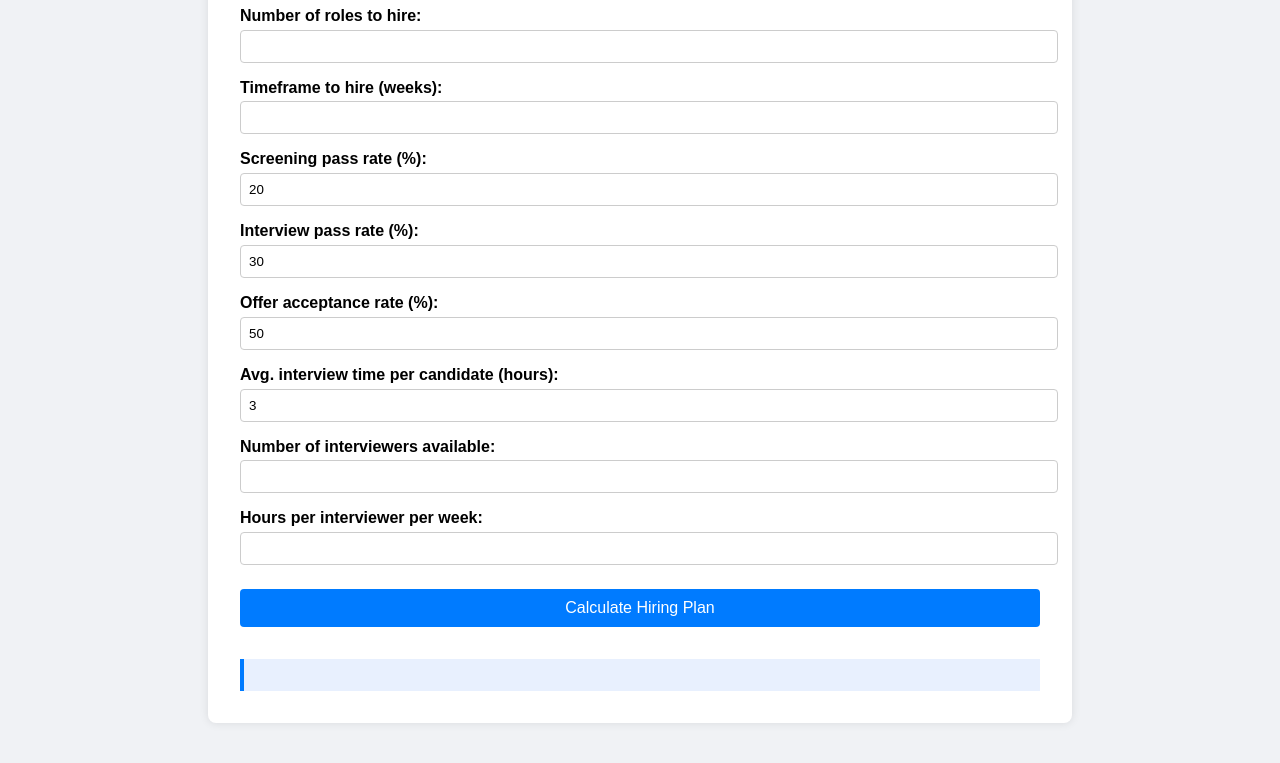
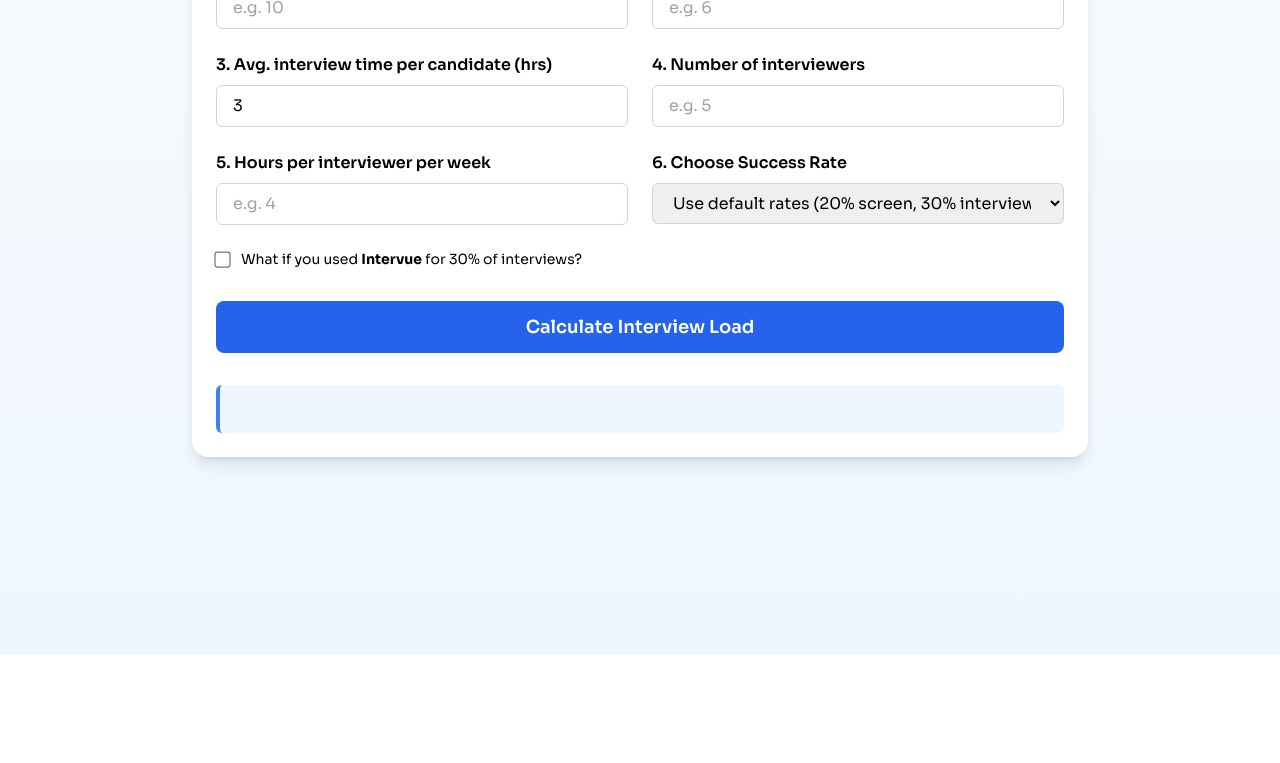
Before and after one commit to deeeptanshu/Hiring_Bandwidth_Analysis, a plain HTML site: page index.html in a window 1280 px wide. Shown: the part 145-908 px from the top of the page. After the commit the page ends 800 px from the top, so only its background shows below. Drawn offline with nearby package versions, Linux system fonts and the light colour scheme.

Commit message:
Update index.html

```diff
--- a/index.html
+++ b/index.html
@@ -3,119 +3,147 @@
 <head>
   <meta charset="UTF-8" />
   <meta name="viewport" content="width=device-width, initial-scale=1.0" />
-  <title>Hiring Plan Calculator</title>
+  <title>Hiring Bandwidth Analysis</title>
+  <link href="https://fonts.googleapis.com/css2?family=Sora:wght@400;600;700&display=swap" rel="stylesheet">
+  <script src="https://cdn.tailwindcss.com"></script>
   <style>
     body {
-      font-family: sans-serif;
-      background-color: #f0f2f5;
-      padding: 2rem;
+      font-family: 'Sora', sans-serif;
     }
-    .container {
-      background: white;
-      padding: 2rem;
-      border-radius: 8px;
-      max-width: 800px;
-      margin: auto;
-      box-shadow: 0 0 10px rgba(0,0,0,0.1);
+    @keyframes shimmer {
+      0% { background-position: -1000px 0; }
+      100% { background-position: 1000px 0; }
     }
-    h1 {
-      text-align: center;
+    .shimmer {
+      background: linear-gradient(90deg, #f0f0f0 25%, #e2e2e2 50%, #f0f0f0 75%);
+      background-size: 200% 100%;
+      animation: shimmer 1.5s infinite;
     }
-    label {
-      display: block;
-      margin-top: 1rem;
-      font-weight: bold;
+    @keyframes float {
+      0% { transform: translateY(0); }
+      50% { transform: translateY(-8px); }
+      100% { transform: translateY(0); }
     }
-    input {
-      width: 100%;
-      padding: 0.5rem;
-      margin-top: 0.3rem;
-      border: 1px solid #ccc;
-      border-radius: 4px;
+    @keyframes pulse-glow {
+      0%, 100% { box-shadow: 0 0 0 rgba(0, 123, 255, 0.4); }
+      50% { box-shadow: 0 0 20px rgba(0, 123, 255, 0.6); }
     }
-    button {
-      margin-top: 1.5rem;
-      padding: 10px;
-      width: 100%;
-      background: #007bff;
-      color: white;
-      border: none;
-      border-radius: 4px;
-      font-size: 1rem;
-      cursor: pointer;
-    }
-    button:hover {
-      background: #0056b3;
-    }
-    .result {
-      margin-top: 2rem;
-      padding: 1rem;
-      background-color: #e8f0fe;
-      border-left: 4px solid #007bff;
+    .floating-icon {
+      animation: float 3s ease-in-out infinite, pulse-glow 2s ease-in-out infinite;
     }
   </style>
 </head>
-<body>
-  <div class="container">
-    <h1>Hiring Plan Calculator</h1>
-    <label>Number of roles to hire:</label>
-    <input type="number" id="numRoles" />
+<body class="bg-gradient-to-b from-slate-50 to-blue-50 min-h-screen p-4">
+  <div class="container mx-auto max-w-4xl p-6 bg-white rounded-2xl shadow-lg">
+    <h1 class="text-3xl font-bold text-center text-blue-600 mb-6">Interview Load Calculator</h1>
 
-    <label>Timeframe to hire (weeks):</label>
-    <input type="number" id="timeframe" />
+    <div class="grid grid-cols-1 md:grid-cols-2 gap-6">
+      <div>
+        <label class="font-semibold">1. Number of roles to hire</label>
+        <input type="number" id="numRoles" placeholder="e.g. 10" class="w-full mt-2 px-4 py-2 rounded-md border border-gray-300 focus:outline-none focus:ring-2 focus:ring-blue-500" />
+      </div>
+      <div>
+        <label class="font-semibold">2. Timeframe to hire (weeks)</label>
+        <input type="number" id="timeframe" placeholder="e.g. 6" class="w-full mt-2 px-4 py-2 rounded-md border border-gray-300 focus:outline-none focus:ring-2 focus:ring-blue-500" />
+      </div>
+      <div>
+        <label class="font-semibold">3. Avg. interview time per candidate (hrs)</label>
+        <input type="number" id="timePerCandidate" value="3" class="w-full mt-2 px-4 py-2 rounded-md border border-gray-300 focus:outline-none focus:ring-2 focus:ring-blue-500" />
+      </div>
+      <div>
+        <label class="font-semibold">4. Number of interviewers</label>
+        <input type="number" id="numInterviewers" placeholder="e.g. 5" class="w-full mt-2 px-4 py-2 rounded-md border border-gray-300 focus:outline-none focus:ring-2 focus:ring-blue-500" />
+      </div>
+      <div>
+        <label class="font-semibold">5. Hours per interviewer per week</label>
+        <input type="number" id="hoursPerInterviewer" placeholder="e.g. 4" class="w-full mt-2 px-4 py-2 rounded-md border border-gray-300 focus:outline-none focus:ring-2 focus:ring-blue-500" />
+      </div>
+      <div>
+        <label class="font-semibold">6. Choose Success Rate</label>
+        <select id="rateOption" onchange="toggleCustomRates()" class="w-full mt-2 px-4 py-2 rounded-md border border-gray-300 focus:outline-none focus:ring-2 focus:ring-blue-500">
+          <option value="default">Use default rates (20% screen, 30% interview, 50% offer)</option>
+          <option value="custom">Enter custom rates</option>
+        </select>
+      </div>
+    </div>
 
-    <label>Screening pass rate (%):</label>
-    <input type="number" id="screenRate" value="20" />
+    <div id="customRates" class="grid grid-cols-1 md:grid-cols-3 gap-6 mt-6 hidden">
+      <div>
+        <label class="font-semibold">Screening pass rate (%)</label>
+        <input type="number" id="screenRate" placeholder="e.g. 20" class="w-full mt-2 px-4 py-2 rounded-md border border-gray-300 focus:outline-none focus:ring-2 focus:ring-blue-500" />
+      </div>
+      <div>
+        <label class="font-semibold">Interview pass rate (%)</label>
+        <input type="number" id="interviewRate" placeholder="e.g. 30" class="w-full mt-2 px-4 py-2 rounded-md border border-gray-300 focus:outline-none focus:ring-2 focus:ring-blue-500" />
+      </div>
+      <div>
+        <label class="font-semibold">Offer acceptance rate (%)</label>
+        <input type="number" id="offerRate" placeholder="e.g. 50" class="w-full mt-2 px-4 py-2 rounded-md border border-gray-300 focus:outline-none focus:ring-2 focus:ring-blue-500" />
+      </div>
+    </div>
 
-    <label>Interview pass rate (%):</label>
-    <input type="number" id="interviewRate" value="30" />
+    <div class="flex items-center mt-6">
+      <input type="checkbox" id="useIntervue" class="mr-3 scale-125" />
+      <label for="useIntervue" class="text-sm font-medium">What if you used <strong>Intervue</strong> for 30% of interviews?</label>
+    </div>
 
-    <label>Offer acceptance rate (%):</label>
-    <input type="number" id="offerRate" value="50" />
+    <button onclick="calculatePlan()" class="mt-8 bg-blue-600 hover:bg-blue-700 text-white text-lg font-semibold py-3 rounded-lg w-full">Calculate Interview Load</button>
 
-    <label>Avg. interview time per candidate (hours):</label>
-    <input type="number" id="timePerCandidate" value="3" />
-
-    <label>Number of interviewers available:</label>
-    <input type="number" id="numInterviewers" />
-
-    <label>Hours per interviewer per week:</label>
-    <input type="number" id="hoursPerInterviewer" />
-
-    <button onclick="calculatePlan()">Calculate Hiring Plan</button>
-
-    <div id="output" class="result"></div>
+    <div id="output" class="mt-8 p-6 bg-blue-50 border-l-4 border-blue-500 rounded-md text-blue-900"></div>
   </div>
 
   <script>
+    function toggleCustomRates() {
+      const selected = document.getElementById("rateOption").value;
+      document.getElementById("customRates").style.display = selected === "custom" ? "grid" : "none";
+    }
+
     function calculatePlan() {
       const roles = parseInt(document.getElementById("numRoles").value);
       const weeks = parseInt(document.getElementById("timeframe").value);
-      const screenRate = parseFloat(document.getElementById("screenRate").value) / 100;
-      const interviewRate = parseFloat(document.getElementById("interviewRate").value) / 100;
-      const offerRate = parseFloat(document.getElementById("offerRate").value) / 100;
       const timePerCandidate = parseFloat(document.getElementById("timePerCandidate").value);
       const numInterviewers = parseInt(document.getElementById("numInterviewers").value);
       const hoursPerInterviewer = parseFloat(document.getElementById("hoursPerInterviewer").value);
+      const useIntervue = document.getElementById("useIntervue").checked;
+      const rateOption = document.getElementById("rateOption").value;
 
-      const successRate = screenRate * interviewRate * offerRate;
+      let screenRate = 20, interviewRate = 30, offerRate = 50;
+
+      if (rateOption === "custom") {
+        screenRate = parseFloat(document.getElementById("screenRate").value);
+        interviewRate = parseFloat(document.getElementById("interviewRate").value);
+        offerRate = parseFloat(document.getElementById("offerRate").value);
+      }
+
+      const successRate = (screenRate / 100) * (interviewRate / 100) * (offerRate / 100);
       const candidatesNeeded = Math.ceil(roles / successRate);
-      const totalInterviewHours = candidatesNeeded * timePerCandidate;
+      let interviewHoursRequired = candidatesNeeded * timePerCandidate;
+
+      if (useIntervue) {
+        interviewHoursRequired *= 0.7;
+      }
+
       const totalAvailableHours = numInterviewers * hoursPerInterviewer * weeks;
+      const shortfall = Math.max(0, interviewHoursRequired - totalAvailableHours);
 
-      let warning = "";
-      if (totalAvailableHours < totalInterviewHours) {
-        warning = `<p style='color: red'><strong>⚠️ Warning:</strong> You do not have enough interviewer capacity. You need <strong>${totalInterviewHours} hrs</strong>, but only have <strong>${totalAvailableHours} hrs</strong> available.</p>`;
+      let recommendation = "";
+      if (shortfall > 0) {
+        recommendation = `
+          <p><strong>⚠️ You are short by <span class='text-red-600'>${shortfall.toFixed(1)} hours</span>.</strong></p>
+          <p>This could delay hiring or overburden your engineers.</p>
+          <p><strong>🧩 Tip:</strong> Let <a href='https://www.intervue.io' target='_blank' class='text-blue-700 underline'>Intervue.io</a> cover the shortfall with expert panels.</p>
+        `;
       } else {
-        warning = `<p style='color: green'><strong>✅ Capacity OK:</strong> You have enough bandwidth for interviews.</p>`;
+        recommendation = `<p><strong>✅ You have sufficient interview capacity to meet your hiring goals.</strong></p>`;
       }
 
       const output = `
-        <p><strong>Total Candidates Needed:</strong> ${candidatesNeeded}</p>
-        <p><strong>Total Interview Hours:</strong> ${totalInterviewHours} hours</p>
-        ${warning}
-        <p><strong>Estimated Time to Fill per Role:</strong> ~${Math.round(weeks / roles)} weeks</p>
+        <p><strong>Candidates Needed:</strong> ${candidatesNeeded}</p>
+        <p><strong>Total Interview Hours Required:</strong> ${interviewHoursRequired.toFixed(1)} hrs</p>
+        <p><strong>Total Available Interviewer Hours:</strong> ${totalAvailableHours.toFixed(1)} hrs</p>
+        ${recommendation}
       `;
+
       document.getElementById("output").innerHTML = output;
     }
   </script>
```
